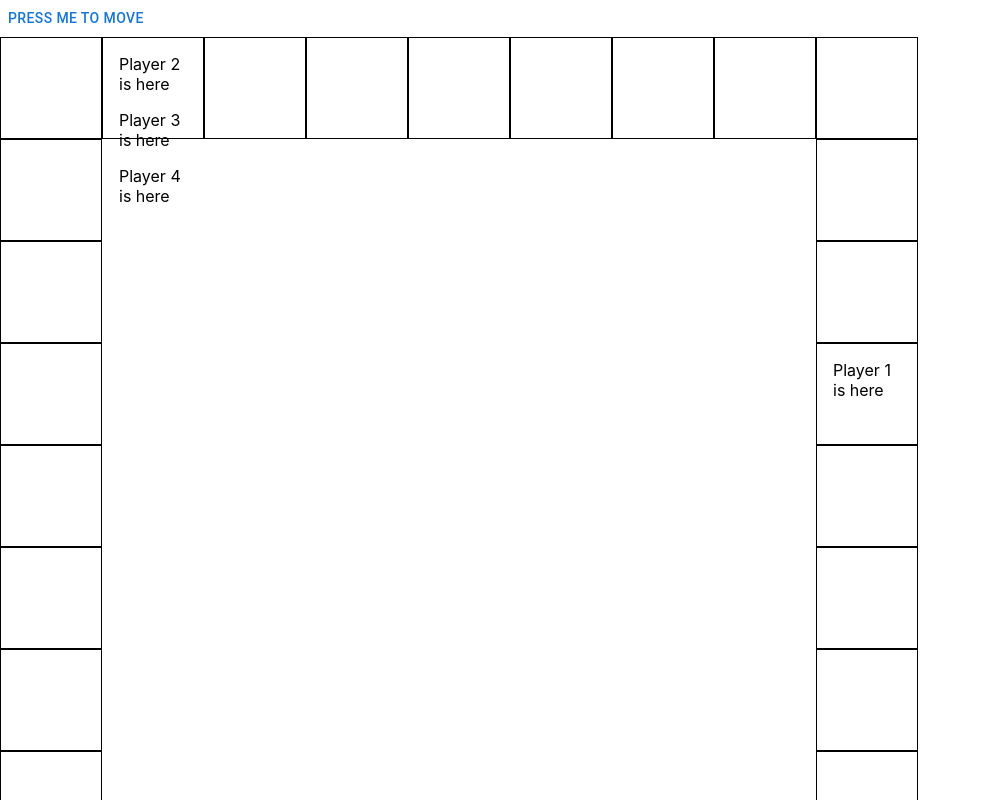
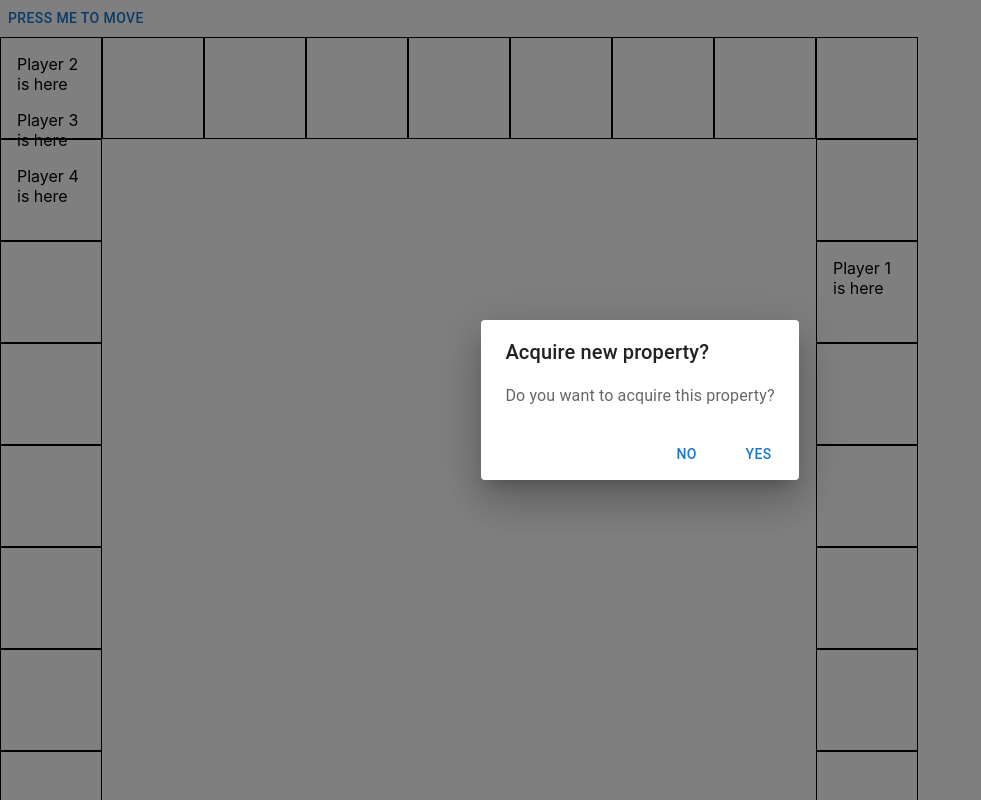
Before and after one commit to Dleavenworth/monopoly-socialism, a React (Create React App) app: page / in a window 1280 px wide. Both pictures are taken after a click on the button "PRESS ME TO MOVE". Shown: the top 800 px of the page, without its empty margins (0-981 px from the left). Built offline with nearby package versions, Linux system fonts and the light colour scheme.

Commit message:
There is now a confirmation dialog for acquiring a new property

```diff
--- a/src/components/Board.js
+++ b/src/components/Board.js
@@ -1,18 +1,21 @@
 import React, { useEffect, useRef, useState, useMemo, useReducer } from "react";
 import Cell from "./Cell";
 import { Button, Box } from "@mui/material";
+import NewPropertyAlert from "./NewPropertyAlert";
 
 const Board = () => {
     const gridSize = 9;
+    let templateString = "repeat(" + gridSize + ", 0fr)";
+
     const [players, setPlayers] = useState([
-		{ num: 1, location: 1 },
-		{ num: 2, location: 1 },
-		{ num: 3, location: 1 },
-		{ num: 4, location: 1 },
+        { num: 1, location: 0, properties: [] },
+        { num: 2, location: 0, properties: [] },
+        { num: 3, location: 0, properties: [] },
+        { num: 4, location: 0, properties: [] },
     ]);
-	let templateString = "repeat(" + gridSize + ", 0fr)";
+    const [propertyAlert, setPropertyAlert] = useState(false);
     let squareRefs = useRef([]);
-	const curPlayerTurn = useRef(1);
+    let curPlayerTurn = useRef(1);
 
     const makeBoard = () => {
         let col = 1;
@@ -20,8 +23,26 @@ const Board = () => {
 
         const totalSquares = gridSize * 2 + (gridSize - 2) * 2;
         let newSquares = [];
+        let curType = "Cell";
 
         for (let i = 0; i < totalSquares; i++) {
+            //0 8 16 24
+            if (i === 0) {
+                curType = "Start";
+            } else if (i === gridSize - 1) {
+                curType = "GoToJail";
+            } else if (i === gridSize * 2 - 2) {
+                curType = "Go";
+            } else if (i === gridSize * 3 - 3) {
+                curType = "Jail";
+            } else if (i % 2 === 0) {
+                curType = "Property";
+            } else if (i % 2 !== 0) {
+                curType = "Chance";
+            } else {
+                throw new Error("Invalid value for i in makeBoard");
+            }
+
             if (i < gridSize) {
                 col++;
             } else if (i < 2 * gridSize - 1) {
@@ -35,6 +56,7 @@ const Board = () => {
             const square = {
                 col: col,
                 row: row,
+                type: curType,
             };
 
             newSquares.push(square);
@@ -46,14 +68,17 @@ const Board = () => {
 
     // Make an array of booleans where the index corresponds to each cell, then set the player field to this boolean and change the boolean whenever the player moves
     const displaySquares = () => {
-		//console.log(squares);
+        console.log(squares);
         return squares.map((curSquare, i) => {
             return (
                 <Cell
                     key={i}
+                    type={curSquare.type}
                     squareNum={i}
                     players={players}
-					ref={(el) => (squareRefs.current = [...squareRefs.current, el])}
+                    ref={(el) =>
+                        (squareRefs.current = [...squareRefs.current, el])
+                    }
                     row={curSquare.row}
                     column={curSquare.col}
                 />
@@ -62,15 +87,15 @@ const Board = () => {
     };
 
     const rollDie = () => {
-        let movementDie = Math.floor(Math.random()*6) + 1
-        let actionDie = Math.floor(Math.random()*6) + 1
+        let movementDie = Math.floor(Math.random() * 6) + 1;
+        let actionDie = Math.floor(Math.random() * 6) + 1;
 
         //Doubles movement, Draw chance card, draw two chance cards
         //Other numbers are 2 3 and 4
 
-        switch(actionDie) {
+        switch (actionDie) {
             case 1:
-                movementDie = movementDie*2;
+                movementDie = movementDie * 2;
                 break;
             case 2:
                 movementDie = movementDie + 2;
@@ -82,33 +107,63 @@ const Board = () => {
                 movementDie = movementDie + 4;
                 break;
             case 5:
-                console.log("draw chance!")
+                console.log("draw chance!");
                 break;
             case 6:
-                console.log("draw two chance!")
+                console.log("draw two chance!");
                 break;
             default:
-                console.log("Something went wrong here")
-                break;
+                throw new Error("Action die result was not between 1 and 6");
         }
         return movementDie;
+    };
+
+    const movePlayer = () => {
+        let numToMove = rollDie();
+        let newPlayers = players;
+        const curPlayerLocation =
+            newPlayers[curPlayerTurn.current - 1].location;
+        let newPlayerLocation = curPlayerLocation;
+
+        if (curPlayerLocation + numToMove >= squares.length) {
+            console.log(squares.length - numToMove);
+            newPlayerLocation = curPlayerLocation + numToMove - squares.length;
+        } else {
+            newPlayerLocation += numToMove;
         }
 
-	const movePlayer = () => {
-		console.log(curPlayerTurn.current)
-        console.log(players.length)
-        console.log(players[curPlayerTurn.current-1].location)
-        let numToMove = rollDie()
-		let newPlayers = players;
-
-        if(newPlayers[curPlayerTurn.current-1].location + numToMove >= squares.length) {
-            newPlayers[curPlayerTurn.current-1].location = squares.length-numToMove;
-        }
-        else {
-		    newPlayers[curPlayerTurn.current - 1].location += numToMove;
-        }
+        newPlayers[curPlayerTurn.current - 1].location = newPlayerLocation;
 
         setPlayers([...newPlayers]);
+
+        while (players !== newPlayers);
+
+        handleMove();
+    };
+
+    const handleMove = () => {
+        switch (squares[players[curPlayerTurn.current - 1].location].type) {
+            case "Start":
+                break;
+            case "GoToJail":
+                console.log("Going to jail");
+                break;
+            case "Go":
+                console.log("Passing go, get money!");
+                break;
+            case "Jail":
+                console.log("At jail");
+                break;
+            case "Property":
+                openPropertyAlert();
+                console.log("At property");
+                break;
+            case "Chance":
+                console.log("At chance");
+                break;
+            default:
+                throw new Error("Invalid cell type");
+        }
 
         if (curPlayerTurn.current >= 4) {
             curPlayerTurn.current = 1;
@@ -117,9 +172,26 @@ const Board = () => {
         }
     };
 
+    const openPropertyAlert = () => {
+        console.log("setting prop alert");
+        setPropertyAlert(true);
+    };
+
+    const handleNewPropertyAccept = () => {
+        console.log("Accept new property");
+    };
+
+    const handleNewPropertyDecline = () => {
+        console.log("Reject new property");
+    };
 
     return (
         <Box>
+            <NewPropertyAlert
+                open={propertyAlert}
+                handleAccept={handleNewPropertyAccept}
+                handleDecline={handleNewPropertyDecline}
+            />
             <Button onClick={movePlayer}>Press me to move</Button>
             <Box
                 sx={{
--- a/src/components/Cell.js
+++ b/src/components/Cell.js
@@ -15,7 +15,7 @@ const Cell = forwardRef((props, ref) => {
                 border: "1px solid black",
                 width: "100px",
                 height: "100px",
-				//backgroundColor: props.player ? "black" : "white",
+                //backgroundColor: props.corner ? "black" : "white",
             }}
             gridRow={props.row}
             gridColumn={props.column}
--- /dev/null
+++ b/src/components/NewPropertyAlert.js
@@ -0,0 +1,52 @@
+import React, { useState, useEffect } from "react";
+import {
+    Button,
+    Dialog,
+    DialogActions,
+    DialogContent,
+    DialogContentText,
+    DialogTitle,
+} from "@mui/material";
+
+const NewPropertyAlert = (props) => {
+    const [open, setOpen] = useState(props.open);
+
+    useEffect(() => {
+        setOpen(props.open);
+    }, [props.open]);
+
+    const handleClose = (result) => {
+        setOpen(false);
+        if (result) {
+            props.handleAccept();
+        } else {
+            props.handleDecline();
+        }
+    };
+
+    return (
+        <Dialog
+            open={open}
+            onClose={handleClose}
+            aria-labelledby="alert-dialog-title"
+            aria-describedby="alert-dialog-description"
+        >
+            <DialogTitle id="alert-dialog-title">
+                {"Acquire new property?"}
+            </DialogTitle>
+            <DialogContent>
+                <DialogContentText id="alert-dialog-description">
+                    Do you want to acquire this property?
+                </DialogContentText>
+            </DialogContent>
+            <DialogActions>
+                <Button onClick={() => handleClose(false)}>No</Button>
+                <Button onClick={() => handleClose(true)} autoFocus>
+                    Yes
+                </Button>
+            </DialogActions>
+        </Dialog>
+    );
+};
+
+export default NewPropertyAlert;
```
Also changed, not shown: src/App.js (+3 -23 lines). Lines whose indentation alone changed are shown as unchanged.
